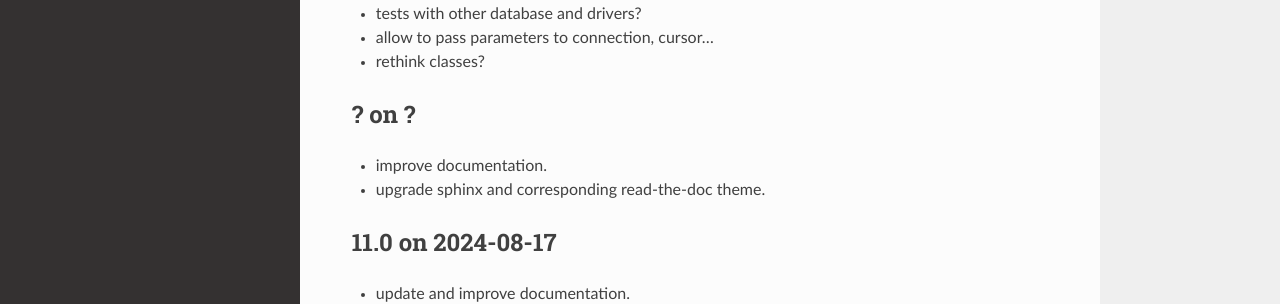
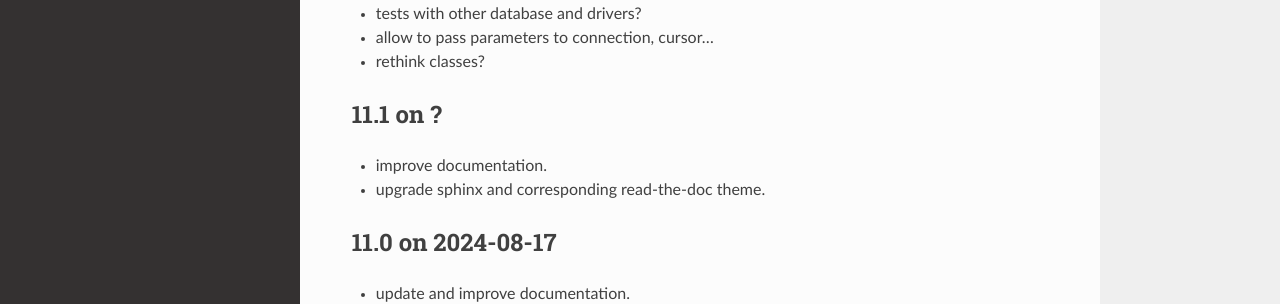
Before and after one commit to nackjicholson/aiosql, a Sphinx documentation site: the page built from docs/source/versions.rst, in a window 1280 px wide and 900 px high. Shown: the part 286-590 px from the top of the window. Built offline with Sphinx 7.4.7 and the Read the Docs theme 2.0.0, drawn with Linux system fonts in a browser that asks for light colours.

Commit message:
next version will be 11.1

```diff
--- a/docs/source/versions.rst
+++ b/docs/source/versions.rst
@@ -11,8 +11,8 @@ TODO
 - allow to pass parameters to connection, cursor…
 - rethink classes?
 
-? on ?
-------
+11.1 on ?
+---------
 
 - improve documentation.
 - upgrade sphinx and corresponding read-the-doc theme.
--- a/pyproject.toml
+++ b/pyproject.toml
@@ -4,7 +4,7 @@ build-backend = "setuptools.build_meta"
 
 [project]
 name = "aiosql"
-version = "11.0"
+version = "11.1"
 authors = [ { name = "William Vaughn et al.", email = "vaughnwilld@gmail.com" } ]
 description = "Simple SQL in Python"
 readme = "README.rst"
```
